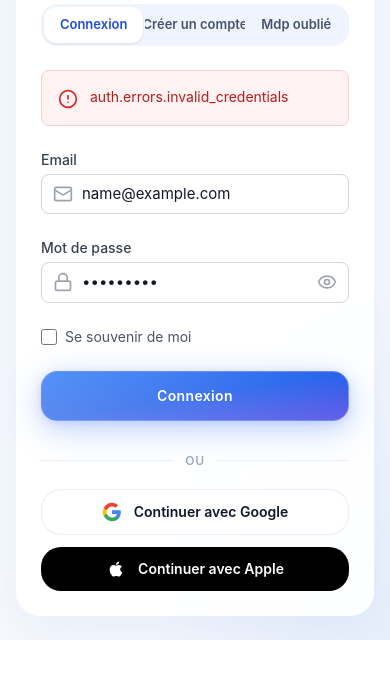
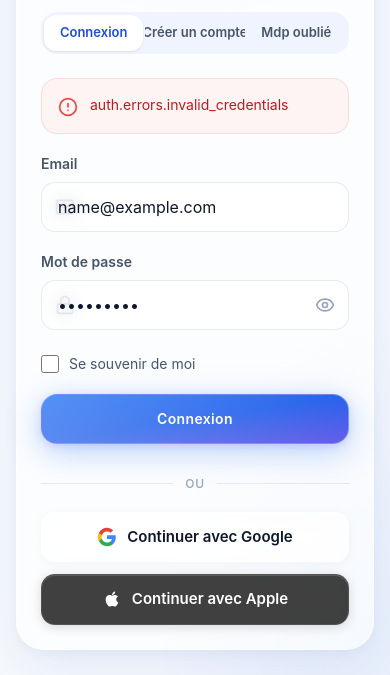
Before and after one commit to REGFFEX/CasierDor2026, a React (Vite) app: page /#/login in a window 390 px wide. Both pictures are taken after typing "name@example.com", "Sample123" into the empty fields and a click on the button "Connexion". Shown: the part 256-931 px from the top of the page. Before the commit the page ends 896 px from the top, so only its background shows below. Built offline with nearby package versions, Linux system fonts and the light colour scheme; no server answers.

Commit message:
Corriger le scroll mobile et appliquer le style iOS aux interfaces d'"'"'authentification
Co-authored-by: base44-builder[bot] <245833847+base44-builder[bot]@users.noreply.github.com>

```diff
--- a/components/auth/AuthShell.tsx
+++ b/components/auth/AuthShell.tsx
@@ -23,9 +23,9 @@
   const { t } = useLanguage();
 
   return (
-    <div className="crystal-app-bg min-h-screen flex items-center justify-center p-4 py-10 pt-[max(1rem,env(safe-area-inset-top,0px))] pb-[max(1.5rem,env(safe-area-inset-bottom,0px))]">
+    <div className="crystal-app-bg min-h-[100dvh] flex items-start sm:items-center justify-center p-4 py-10 pt-[max(1.5rem,env(safe-area-inset-top,0px))] pb-[max(2rem,env(safe-area-inset-bottom,0px))]">
       <div className={`${widthClass} w-full animate-slide-up`}>
-        <div className="crystal-panel p-6 sm:p-8">
+        <div className="auth-glass-panel p-6 sm:p-8">
           <div className="text-center mb-6">
             <div className="w-16 h-16 bg-gradient-to-br from-blue-500 via-blue-600 to-indigo-600 rounded-2xl flex items-center justify-center text-white mx-auto mb-4 shadow-lg shadow-blue-400/30">
               {icon}
--- a/components/auth/SocialAuthButtons.tsx
+++ b/components/auth/SocialAuthButtons.tsx
@@ -50,9 +50,6 @@
 
   const configured = isSupabaseConfigured();
 
-  const baseBtn =
-    'w-full flex items-center justify-center gap-3 px-4 py-3 rounded-[var(--r-lg)] font-semibold text-sm transition-all active:scale-[0.97] hover:shadow-md disabled:opacity-50 disabled:cursor-not-allowed';
-
   return (
     <div className="space-y-3">
       {/* Divider */}
@@ -67,12 +64,12 @@
         type="button"
         onClick={handleGoogleLogin}
         disabled={loadingProvider !== null}
-        className={`${baseBtn} bg-white dark:bg-slate-800 border border-[var(--c-border)] text-[var(--c-text)]`}
+        className="auth-social-btn"
       >
         {loadingProvider === 'google' ? (
           <span className="w-5 h-5 border-2 border-[var(--c-border)] border-t-[var(--c-brand)] rounded-full animate-spin" />
         ) : (
-          <svg className="w-5 h-5" viewBox="0 0 24 24">
+          <svg className="w-5 h-5 shrink-0" viewBox="0 0 24 24">
             <path fill="#4285F4" d="M22.56 12.25c0-.78-.07-1.53-.2-2.25H12v4.26h5.92c-.26 1.37-1.04 2.53-2.21 3.31v2.77h3.57c2.08-1.92 3.28-4.74 3.28-8.09z" />
             <path fill="#34A853" d="M12 23c2.97 0 5.46-.98 7.28-2.66l-3.57-2.77c-.98.66-2.23 1.06-3.71 1.06-2.86 0-5.29-1.93-6.16-4.53H2.18v2.84C3.99 20.53 7.7 23 12 23z" />
             <path fill="#FBBC05" d="M5.84 14.09c-.22-.66-.35-1.36-.35-2.09s.13-1.43.35-2.09V7.07H2.18C1.43 8.55 1 10.22 1 12s.43 3.45 1.18 4.93l2.85-2.22.81-.62z" />
@@ -87,12 +84,12 @@
         type="button"
         onClick={handleAppleLogin}
         disabled={loadingProvider !== null}
-        className={`${baseBtn} bg-black dark:bg-white text-white dark:text-black`}
+        className="auth-social-btn auth-social-btn-apple"
       >
         {loadingProvider === 'apple' ? (
           <span className="w-5 h-5 border-2 border-white/30 border-t-white dark:border-black/30 dark:border-t-black rounded-full animate-spin" />
         ) : (
-          <svg className="w-5 h-5" viewBox="0 0 24 24" fill="currentColor">
+          <svg className="w-5 h-5 shrink-0" viewBox="0 0 24 24" fill="currentColor">
             <path d="M17.05 20.28c-.98.95-2.05.8-3.08.35-1.09-.46-2.09-.48-3.24 0-1.44.62-2.2.44-3.06-.35C2.79 15.25 3.51 7.59 9.05 7.31c1.35.07 2.29.74 3.08.8 1.18-.24 2.31-.93 3.57-.84 1.51.12 2.65.72 3.4 1.8-3.12 1.87-2.38 5.98.48 7.13-.57 1.5-1.31 2.99-2.54 4.09l.01-.01zM12.03 7.25c-.15-2.23 1.66-4.07 3.74-4.25.29 2.58-2.34 4.5-3.74 4.25z" />
           </svg>
         )}
--- a/pages/ForgotPasswordPage.tsx
+++ b/pages/ForgotPasswordPage.tsx
@@ -6,6 +6,7 @@
 import { isSupabaseConfigured } from '../utils/supabaseClient';
 import AuthLanguageSelector from '../components/AuthLanguageSelector';
 import AuthShell from '../components/auth/AuthShell';
+import AuthCrystalButton from '../components/auth/AuthCrystalButton';
 import RecoverySecurityOptions from '../components/RecoverySecurityOptions';
 import KeyFilePasswordFields from '../components/KeyFilePasswordFields';
 import {
@@ -186,7 +187,7 @@
                       type="email"
                       value={email}
                       onChange={(e) => setEmail(e.target.value)}
-                      className="w-full pl-10 pr-4 py-3 border border-gray-300 dark:border-gray-600 rounded-lg focus:ring-2 focus:ring-blue-500 focus:border-transparent dark:bg-slate-700 dark:text-white"
+                      className="auth-input pl-11"
                       placeholder={t('auth.emailPlaceholder')}
                       required
                     />
@@ -208,7 +209,7 @@
                       type="text"
                       value={recoveryKey}
                       onChange={(e) => setRecoveryKey(e.target.value)}
-                      className="w-full pl-10 pr-4 py-3 border border-gray-300 dark:border-gray-600 rounded-lg focus:ring-2 focus:ring-blue-500 focus:border-transparent dark:bg-slate-700 dark:text-white font-mono text-sm"
+                      className="auth-input pl-11 font-mono text-sm"
                       placeholder={t('auth.recoveryKeyPlaceholder')}
                       required={method === 'key'}
                       autoComplete="off"
@@ -276,13 +277,9 @@
 
             <RecoverySecurityOptions compact />
 
-            <button
-              type="submit"
-              disabled={isLoading || (method === 'email' && !supabaseAvailable)}
-              className="w-full text-white py-3 rounded-lg font-medium focus:outline-none focus:ring-2 focus:ring-offset-2 disabled:opacity-50 disabled:cursor-not-allowed transition-all bg-blue-600 hover:bg-blue-700 focus:ring-blue-500"
-            >
-              {isLoading ? t('status.loading') : t('button.validate')}
-            </button>
+            <AuthCrystalButton type="submit" loading={isLoading} disabled={method === 'email' && !supabaseAvailable}>
+              {t('button.validate')}
+            </AuthCrystalButton>
           </form>
     </AuthShell>
   );
--- a/pages/LoginPage.tsx
+++ b/pages/LoginPage.tsx
@@ -102,33 +102,33 @@
     >
 
           {error && (
-            <div className="mb-6 p-4 bg-red-50 dark:bg-red-900/20 border border-red-200 dark:border-red-800 rounded-lg flex items-start">
-              <AlertCircle className="w-5 h-5 text-red-600 dark:text-red-400 mr-3 mt-0.5 flex-shrink-0" />
+            <div className="mb-5 p-4 rounded-2xl bg-red-50/80 dark:bg-red-900/20 border border-red-200/60 dark:border-red-800/40 backdrop-blur-sm flex items-start">
+              <AlertCircle className="w-5 h-5 text-red-500 mr-3 mt-0.5 flex-shrink-0" />
               <span className="text-red-700 dark:text-red-300 text-sm">{error}</span>
             </div>
           )}
 
           {success && (
-            <div className="mb-6 p-4 bg-green-50 dark:bg-green-900/20 border border-green-200 dark:border-green-800 rounded-lg flex items-start">
-              <CheckCircle className="w-5 h-5 text-green-600 dark:text-green-400 mr-3 mt-0.5 flex-shrink-0" />
+            <div className="mb-5 p-4 rounded-2xl bg-green-50/80 dark:bg-green-900/20 border border-green-200/60 dark:border-green-800/40 backdrop-blur-sm flex items-start">
+              <CheckCircle className="w-5 h-5 text-green-500 mr-3 mt-0.5 flex-shrink-0" />
               <span className="text-green-700 dark:text-green-300 text-sm">{success}</span>
             </div>
           )}
 
-          <form onSubmit={handleSubmit} className="space-y-6">
+          <form onSubmit={handleSubmit} className="space-y-5">
             <div>
-              <label className="block text-sm font-medium text-gray-700 dark:text-gray-300 mb-1">
+              <label className="block text-sm font-semibold text-[var(--c-text-2)] mb-2">
                 {t('auth.email')}
               </label>
               <div className="relative">
-                <div className="absolute inset-y-0 left-0 pl-3 flex items-center pointer-events-none">
-                  <Mail className="h-5 w-5 text-gray-400" />
+                <div className="absolute inset-y-0 left-0 pl-3.5 flex items-center pointer-events-none">
+                  <Mail className="h-5 w-5 text-[var(--c-text-3)]" />
                 </div>
                 <input
                   type="email"
                   value={formData.email}
                   onChange={(e) => setFormData({ ...formData, email: e.target.value })}
-                  className="block w-full pl-10 pr-3 py-2 border border-gray-300 dark:border-slate-600 rounded-lg focus:ring-blue-500 focus:border-blue-500 dark:bg-slate-700 dark:text-white"
+                  className="auth-input pl-11"
                   placeholder={t('auth.emailPlaceholder')}
                   required
                 />
@@ -136,25 +136,25 @@
             </div>
 
             <div>
-              <label className="block text-sm font-medium text-gray-700 dark:text-gray-300 mb-1">
+              <label className="block text-sm font-semibold text-[var(--c-text-2)] mb-2">
                 {t('auth.password')}
               </label>
               <div className="relative">
-                <div className="absolute inset-y-0 left-0 pl-3 flex items-center pointer-events-none">
-                  <Lock className="h-5 w-5 text-gray-400" />
+                <div className="absolute inset-y-0 left-0 pl-3.5 flex items-center pointer-events-none">
+                  <Lock className="h-5 w-5 text-[var(--c-text-3)]" />
                 </div>
                 <input
                   type={showPassword ? 'text' : 'password'}
                   value={formData.password}
                   onChange={(e) => setFormData({ ...formData, password: e.target.value })}
-                  className="block w-full pl-10 pr-10 py-2 border border-gray-300 dark:border-slate-600 rounded-lg focus:ring-blue-500 focus:border-blue-500 dark:bg-slate-700 dark:text-white"
+                  className="auth-input pl-11 pr-11"
                   placeholder={t('auth.passwordPlaceholder')}
                   required
                 />
                 <button
                   type="button"
                   onClick={() => setShowPassword(!showPassword)}
-                  className="absolute inset-y-0 right-0 pr-3 flex items-center text-gray-400 hover:text-gray-600"
+                  className="absolute inset-y-0 right-0 pr-3.5 flex items-center text-[var(--c-text-3)] hover:text-[var(--c-text)]"
                   aria-label={t('auth.password')}
                 >
                   {showPassword ? <EyeOff className="h-5 w-5" /> : <Eye className="h-5 w-5" />}
@@ -162,15 +162,15 @@
               </div>
             </div>
 
-            <div className="flex items-center">
+            <div className="flex items-center pt-1">
               <input
                 type="checkbox"
                 id="rememberMe"
                 checked={formData.rememberMe}
                 onChange={(e) => setFormData({ ...formData, rememberMe: e.target.checked })}
-                className="w-4 h-4 text-blue-600 border-gray-300 rounded focus:ring-blue-500"
+                className="auth-checkbox"
               />
-              <label htmlFor="rememberMe" className="ml-2 text-sm text-gray-600 dark:text-gray-400">
+              <label htmlFor="rememberMe" className="ml-2.5 text-sm text-[var(--c-text-2)]">
                 {t('auth.rememberMe')}
               </label>
             </div>
--- a/pages/RegisterPage.tsx
+++ b/pages/RegisterPage.tsx
@@ -47,7 +47,7 @@
 };
 
 const inputClass =
-  'w-full px-4 py-3 border border-gray-200 dark:border-slate-600 rounded-xl dark:bg-slate-700/80 dark:text-white focus:ring-2 focus:ring-blue-400 focus:border-blue-400 outline-none transition-all';
+  'auth-input';
 
 const RegisterPage: React.FC = () => {
   const navigate = useNavigate();
--- a/styles/crystal-design.css
+++ b/styles/crystal-design.css
@@ -132,3 +132,127 @@
 .crystal-glow-ring {
   box-shadow: 0 0 0 1px rgba(31, 79, 216, 0.12), 0 0 24px rgba(31, 79, 216, 0.08);
 }
+
+/* ═══════════════════════════════════════════════
+   AUTH GLASS PANEL — iOS-style transparent card
+═══════════════════════════════════════════════ */
+.auth-glass-panel {
+  border-radius: 28px;
+  border: 1px solid rgba(255, 255, 255, 0.45);
+  background: rgba(255, 255, 255, 0.55);
+  backdrop-filter: blur(28px) saturate(180%);
+  -webkit-backdrop-filter: blur(28px) saturate(180%);
+  box-shadow:
+    inset 0 1px 0 rgba(255, 255, 255, 0.7),
+    0 20px 60px rgba(31, 79, 216, 0.10),
+    0 4px 16px rgba(0, 0, 0, 0.04);
+}
+
+:root.dark .auth-glass-panel {
+  background: rgba(30, 41, 59, 0.55);
+  border-color: rgba(148, 163, 184, 0.18);
+  box-shadow:
+    inset 0 1px 0 rgba(255, 255, 255, 0.08),
+    0 20px 60px rgba(0, 0, 0, 0.35);
+}
+
+/* iOS-style auth inputs — transparent, rounded, glass */
+.auth-input {
+  width: 100%;
+  height: 50px;
+  padding: 0 16px;
+  background: rgba(255, 255, 255, 0.50);
+  border: 1px solid rgba(0, 0, 0, 0.08);
+  border-radius: 14px;
+  font-family: -apple-system, BlinkMacSystemFont, 'SF Pro Display', 'Inter', sans-serif;
+  font-size: 16px;
+  color: var(--c-text, #0F172A);
+  transition: border-color 0.2s ease, box-shadow 0.2s ease, background 0.2s ease;
+  outline: none;
+  appearance: none;
+  -webkit-appearance: none;
+  backdrop-filter: blur(8px);
+  -webkit-backdrop-filter: blur(8px);
+}
+
+:root.dark .auth-input {
+  background: rgba(30, 41, 59, 0.45);
+  border-color: rgba(148, 163, 184, 0.15);
+}
+
+.auth-input::placeholder {
+  color: rgba(60, 60, 67, 0.3);
+}
+
+:root.dark .auth-input::placeholder {
+  color: rgba(235, 235, 245, 0.3);
+}
+
+.auth-input:focus {
+  border-color: var(--c-brand, #1F4FD8);
+  box-shadow: 0 0 0 3px rgba(31, 79, 216, 0.12);
+  background: rgba(255, 255, 255, 0.75);
+}
+
+:root.dark .auth-input:focus {
+  background: rgba(30, 41, 59, 0.65);
+}
+
+/* iOS-style checkbox */
+.auth-checkbox {
+  width: 18px;
+  height: 18px;
+  border-radius: 6px;
+  accent-color: var(--c-brand, #1F4FD8);
+  cursor: pointer;
+}
+
+/* iOS-style social auth button — glass */
+.auth-social-btn {
+  width: 100%;
+  display: flex;
+  align-items: center;
+  justify-content: center;
+  gap: 10px;
+  padding: 13px 16px;
+  border-radius: 14px;
+  font-weight: 600;
+  font-size: 15px;
+  transition: transform 0.15s ease, background 0.2s ease, box-shadow 0.2s ease;
+  backdrop-filter: blur(12px);
+  -webkit-backdrop-filter: blur(12px);
+  cursor: pointer;
+  border: 1px solid rgba(255, 255, 255, 0.5);
+  background: rgba(255, 255, 255, 0.55);
+  color: var(--c-text, #0F172A);
+  box-shadow: inset 0 1px 0 rgba(255, 255, 255, 0.6), 0 2px 12px rgba(0, 0, 0, 0.04);
+}
+
+:root.dark .auth-social-btn {
+  background: rgba(30, 41, 59, 0.50);
+  border-color: rgba(148, 163, 184, 0.15);
+  box-shadow: inset 0 1px 0 rgba(255, 255, 255, 0.06), 0 2px 12px rgba(0, 0, 0, 0.2);
+}
+
+.auth-social-btn:active {
+  transform: scale(0.97);
+}
+
+.auth-social-btn:disabled {
+  opacity: 0.5;
+  cursor: not-allowed;
+}
+
+/* Apple variant — dark glass */
+.auth-social-btn-apple {
+  background: rgba(0, 0, 0, 0.75);
+  border-color: rgba(255, 255, 255, 0.1);
+  color: #fff;
+  box-shadow: inset 0 1px 0 rgba(255, 255, 255, 0.15), 0 2px 12px rgba(0, 0, 0, 0.15);
+}
+
+:root.dark .auth-social-btn-apple {
+  background: rgba(255, 255, 255, 0.85);
+  color: #000;
+  border-color: rgba(0, 0, 0, 0.1);
+}
```
